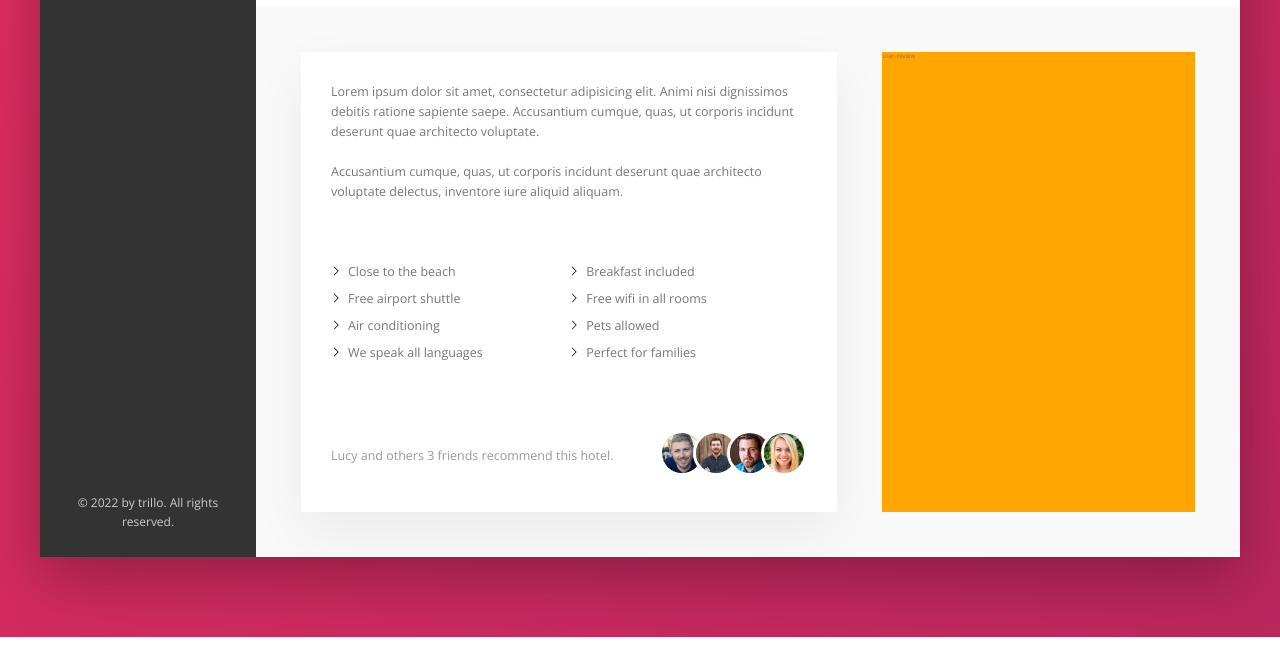
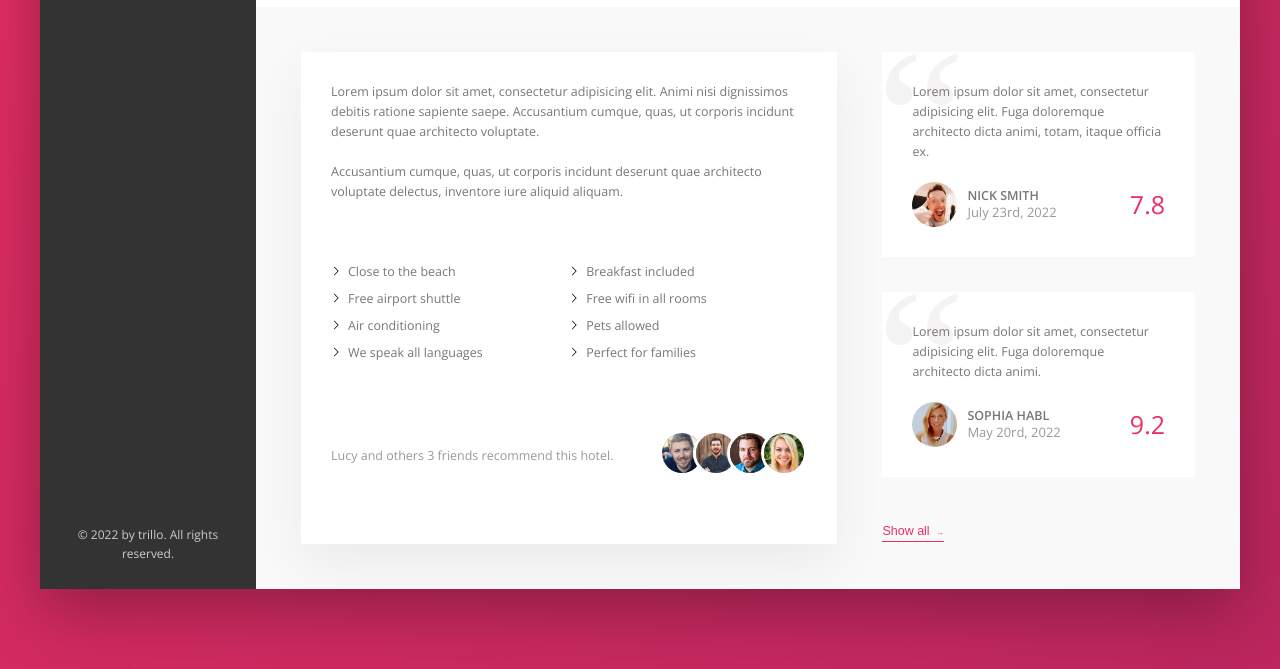
Before and after one commit to rnldbss/trillo, a website: page index.html in a window 1280 px wide. Shown: the part 618-1287 px from the top of the page. Before the commit the page ends 1255 px from the top, so only its background shows below. Drawn offline with nearby package versions, Linux system fonts and the light colour scheme.

Commit message:
Building the user review section, final

```diff
--- a/index.html
+++ b/index.html
@@ -195,7 +195,45 @@
                 </div>
               </div>
             </div>
-            <div class="user-review">user-review</div>
+            <figure class="user-review">
+              <figure class="review">
+                <blockquote class="review__text">
+                  Lorem ipsum dolor sit amet, consectetur adipisicing elit. Fuga
+                  doloremque architecto dicta animi, totam, itaque officia ex.
+                </blockquote>
+                <figcaption class="review__user">
+                  <img
+                    src="img/user-1.jpg"
+                    alt="User 1"
+                    class="review__photo"
+                  />
+                  <div class="review__user-box">
+                    <p class="review__user-name">Nick Smith</p>
+                    <p class="review__user-date">July 23rd, 2022</p>
+                  </div>
+                  <div class="review__rating">7.8</div>
+                </figcaption>
+              </figure>
+              <figure class="review">
+                <blockquote class="review__text">
+                  Lorem ipsum dolor sit amet, consectetur adipisicing elit. Fuga
+                  doloremque architecto dicta animi.
+                </blockquote>
+                <figcaption class="review__user">
+                  <img
+                    src="img/user-2.jpg"
+                    alt="User 2"
+                    class="review__photo"
+                  />
+                  <div class="review__user-box">
+                    <p class="review__user-name">Sophia Habl</p>
+                    <p class="review__user-date">May 20rd, 2022</p>
+                  </div>
+                  <div class="review__rating">9.2</div>
+                </figcaption>
+              </figure>
+              <button class="btn-inline">Show all <span>&rarr;</span></button>
+            </figure>
           </div>
         </main>
       </div>
--- a/sass/_components.scss
+++ b/sass/_components.scss
@@ -275,8 +275,17 @@
   cursor: pointer;
   transition: all 0.2s;
 
+  & span {
+    margin-left: 3px;
+    transition: margin-left 0.2s;
+  }
+
   *:hover {
     color: var(--color-grey-dark-1);
+
+    span {
+      margin-left: 8px;
+    }
   }
 
   &:focus {
@@ -372,3 +381,67 @@
     }
   }
 }
+
+//////////////////////////////////
+//REVIEWS
+
+.review {
+  font-size: 2rem;
+  background-color: #fff;
+  box-shadow: var(--shadow-light);
+  padding: 3rem;
+  margin-bottom: 3.5rem;
+  position: relative;
+
+  &__text {
+    margin-bottom: 2rem;
+    z-index: 10;
+    position: inherit;
+  }
+
+  &__user {
+    display: flex;
+    align-items: center;
+  }
+
+  &__photo {
+    height: 4.5rem;
+    width: 4.5rem;
+    border-radius: 50%;
+  }
+
+  &__user-box {
+    font-size: 2rem;
+    margin-right: auto;
+    margin-left: 1rem;
+  }
+
+  &__user-name {
+    font-weight: 600;
+    text-transform: uppercase;
+    margin-bottom: -0.4rem;
+  }
+
+  &__user-date {
+    font-size: 1.3rem;
+    color: var(--color-grey-dark-3);
+  }
+
+  &__rating {
+    color: var(--color-primary);
+    font-size: 2.5rem;
+    font-weight: 300;
+  }
+
+  &::before {
+    content: "\201C";
+    position: absolute;
+    top: -3.2rem;
+    left: -0.6rem;
+    line-height: 1;
+    font-size: 20rem;
+    color: var(--color-grey-light-2);
+    font-family: serif;
+    z-index: 1;
+  }
+}
--- a/sass/_layout.scss
+++ b/sass/_layout.scss
@@ -50,6 +50,6 @@
 }
 
 .user-review {
+  font-size: 2rem;
   flex: 1;
-  background-color: orange;
 }
```
Also changed, not shown: css/style.css, 1 other file.
